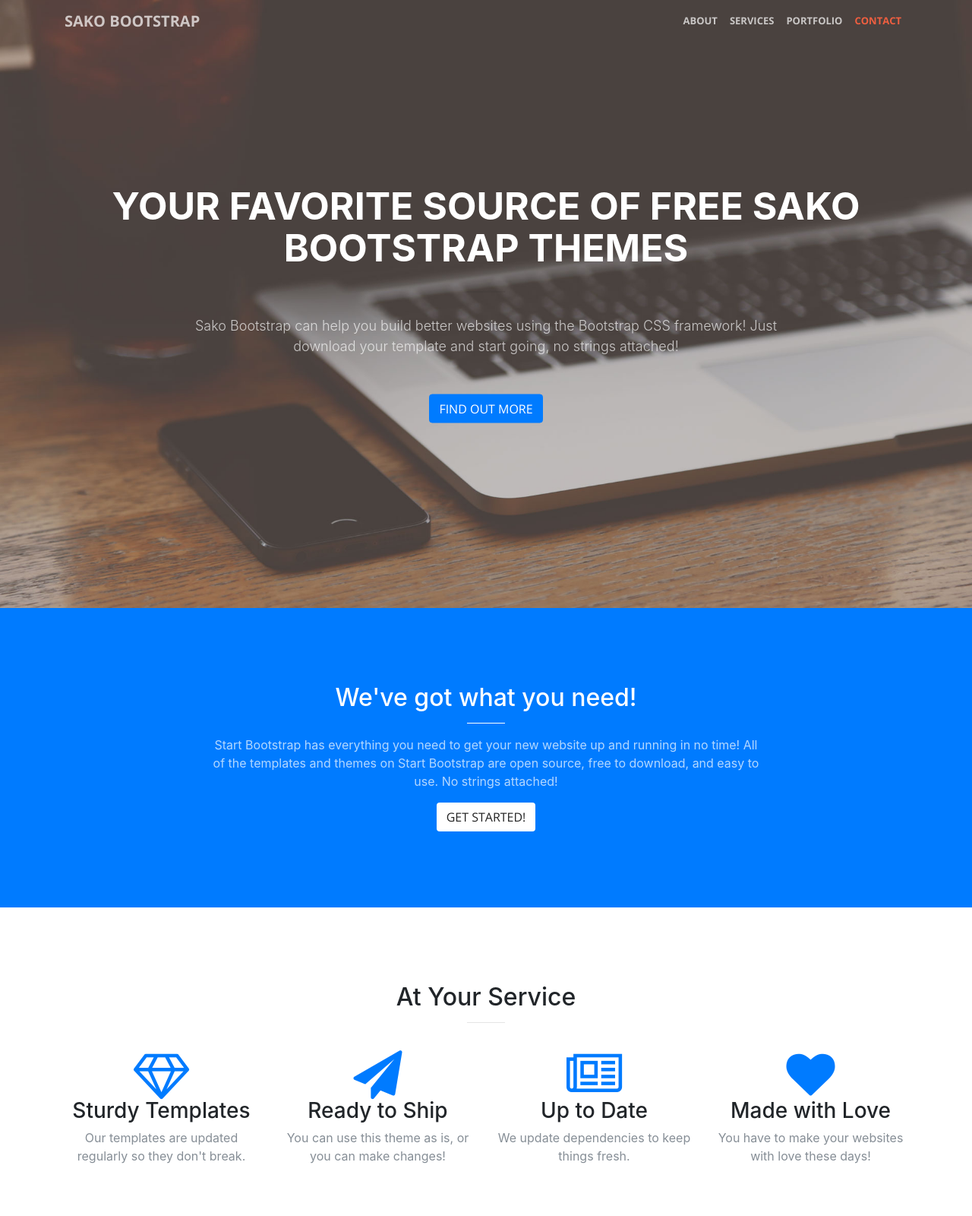
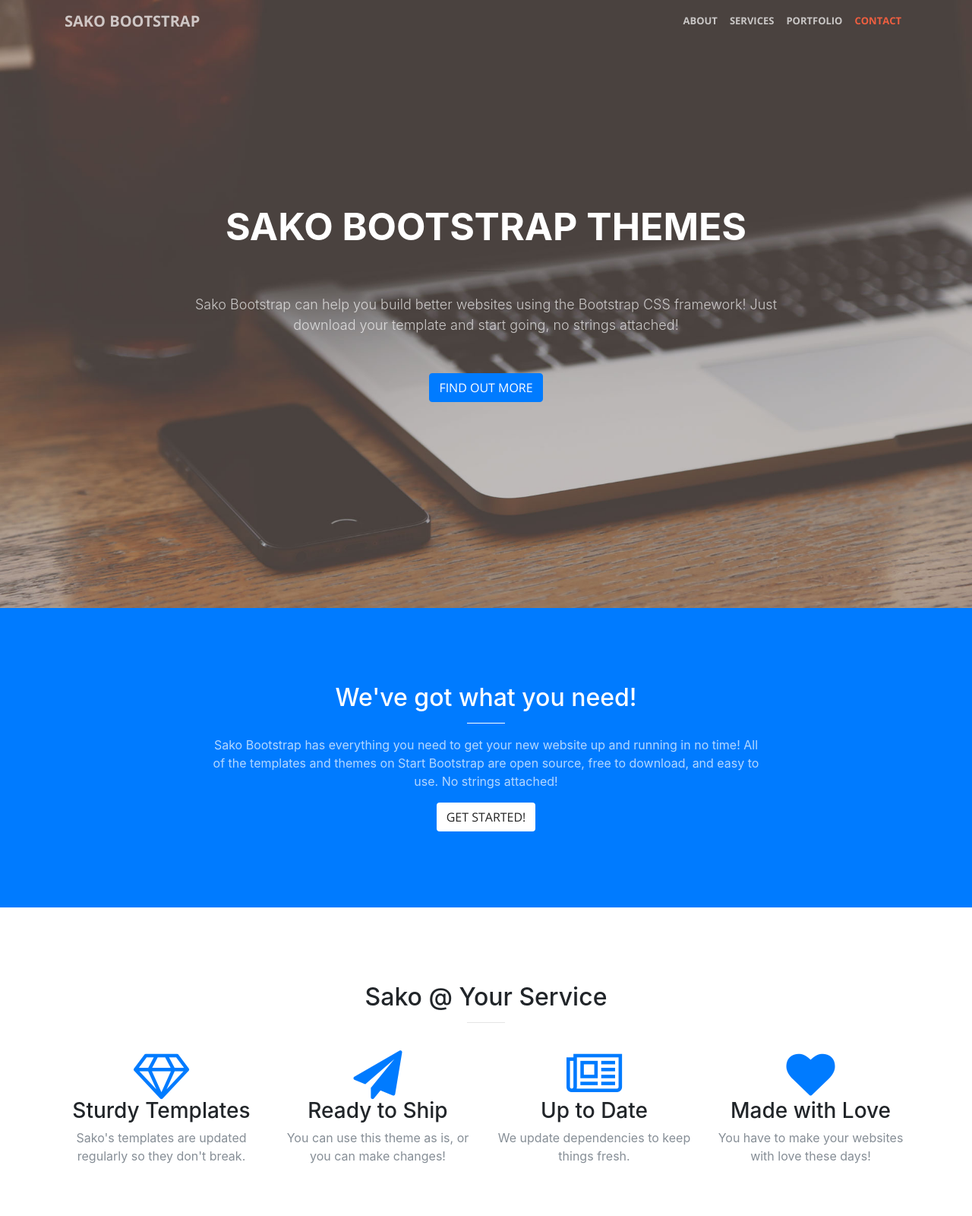
Before and after one commit to freddiesdba/freddiesplace, a website with bundled scripts: page index.html in a window 1280 px wide. Shown: the top 1600 px of the page at 76% size. Built offline with nearby package versions, Linux system fonts and the light colour scheme.

Commit message:
Update index.html

```diff
--- a/index.html
+++ b/index.html
@@ -57,7 +57,7 @@
     <header class="masthead">
       <div class="header-content">
         <div class="header-content-inner">
-          <h1 id="homeHeading">Your Favorite Source of Free Sako Bootstrap Themes</h1>
+          <h1 id="homeHeading">Sako Bootstrap Themes</h1>
           <hr>
           <p>Sako Bootstrap can help you build better websites using the Bootstrap CSS framework! Just download your template and start going, no strings attached!</p>
           <a class="btn btn-primary btn-xl js-scroll-trigger" href="#about">Find Out More</a>
@@ -71,7 +71,7 @@
           <div class="col-lg-8 mx-auto text-center">
             <h2 class="section-heading text-white">We've got what you need!</h2>
             <hr class="light">
-            <p class="text-faded">Start Bootstrap has everything you need to get your new website up and running in no time! All of the templates and themes on Start Bootstrap are open source, free to download, and easy to use. No strings attached!</p>
+            <p class="text-faded">Sako Bootstrap has everything you need to get your new website up and running in no time! All of the templates and themes on Start Bootstrap are open source, free to download, and easy to use. No strings attached!</p>
             <a class="btn btn-default btn-xl js-scroll-trigger" href="#services">Get Started!</a>
           </div>
         </div>
@@ -82,7 +82,7 @@
       <div class="container">
         <div class="row">
           <div class="col-lg-12 text-center">
-            <h2 class="section-heading">At Your Service</h2>
+            <h2 class="section-heading">Sako @ Your Service</h2>
             <hr class="primary">
           </div>
         </div>
@@ -93,7 +93,7 @@
             <div class="service-box">
               <i class="fa fa-4x fa-diamond text-primary sr-icons"></i>
               <h3>Sturdy Templates</h3>
-              <p class="text-muted">Our templates are updated regularly so they don't break.</p>
+              <p class="text-muted">Sako's templates are updated regularly so they don't break.</p>
             </div>
           </div>
           <div class="col-lg-3 col-md-6 text-center">
@@ -220,7 +220,7 @@
 
     <div class="call-to-action bg-dark">
       <div class="container text-center">
-        <h2>Free Download at Start Bootstrap!</h2>
+        <h2>Free Download at Sako Bootstrap!</h2>
         <a class="btn btn-default btn-xl sr-button" href="http://startbootstrap.com/template-overviews/creative/">Download Now!</a>
       </div>
     </div>
@@ -242,7 +242,7 @@
           <div class="col-lg-4 mr-auto text-center">
             <i class="fa fa-envelope-o fa-3x sr-contact"></i>
             <p>
-              <a href="mailto:your-email@your-domain.com">feedback@startbootstrap.com</a>
+              <a href="mailto:fredsako7@gmail.com">feedback@startbootstrap.com</a>
             </p>
           </div>
         </div>
```
